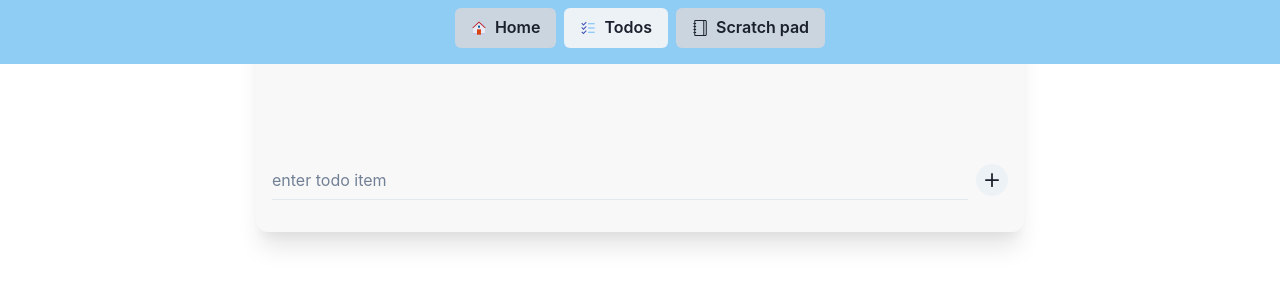
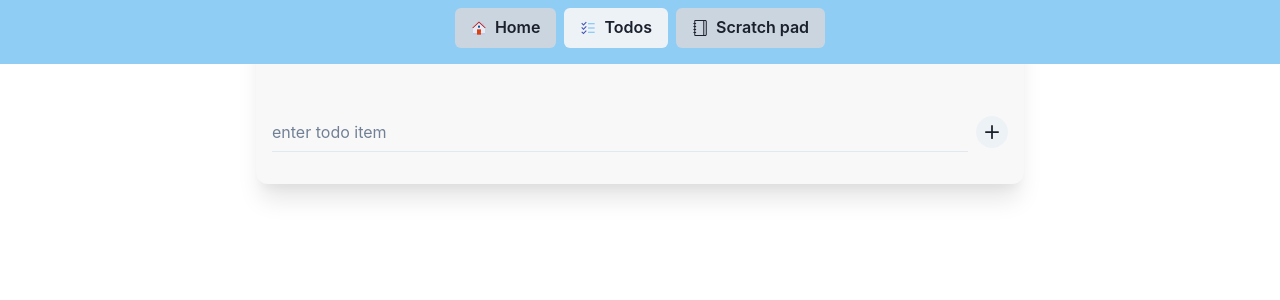
Before and after one commit to akshaymattoo/karya, a React (Vite) app: page /todos in a window 1280 px wide. Shown: the top 300 px of the page. Built offline with nearby package versions, Linux system fonts and the light colour scheme.

Commit message:
reduced margin between header todo item

```diff
--- a/src/components/todolist/TodoList.tsx
+++ b/src/components/todolist/TodoList.tsx
@@ -201,7 +201,7 @@ function TodoList(props: TodoProps) {
     return;
   }
   return (
-    <Box pt="2rem" position={'relative'} mt="8rem">
+    <Box pt="2rem" position={'relative'} mt={['2rem', '4rem', '5rem', '5rem']}>
       <HStack pl="1rem" pr="1rem">
         <Input
           color="black"
```
Also changed, not shown: src/components/todos/Todos.tsx (+0 -15 lines).
